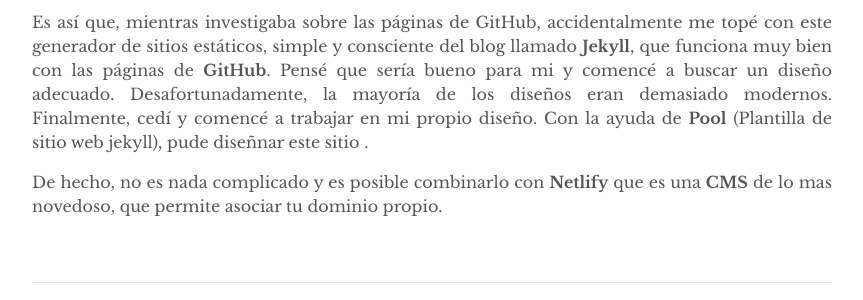
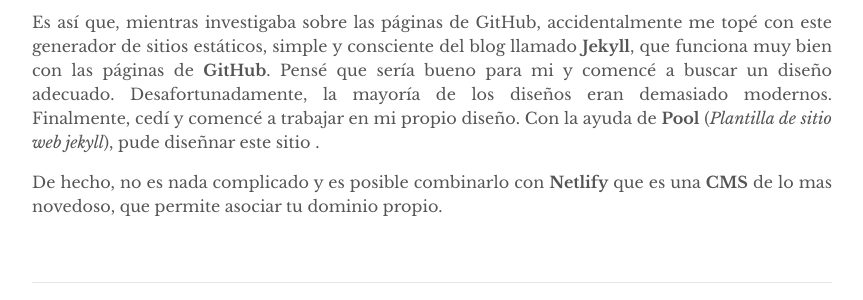
Before and after one commit to daeshu/tl, a Jekyll site: the page built from _posts/2019-09-21-probando-la-plataforma-jekyll.md, in a window 1280 px wide. Shown: the part 493-793 px from the top of the page, without its empty margins (208-1071 px from the left). Built offline with Jekyll 4.4.1, drawn with Linux system fonts in a browser that asks for light colours.

```diff
--- a/_posts/2019-09-21-probando-la-plataforma-jekyll.md
+++ b/_posts/2019-09-21-probando-la-plataforma-jekyll.md
@@ -6,6 +6,6 @@ author: "Daniel"
 
 Esta es una entrada de prueba, puesto que he decidido usar **Jekyll** para escribir algunas cosas que suceden a mi alrededor, de hecho anteriormente he usado plataformas como **Tumblr** y ante la incertidumbre de saber qué es lo que sucerá ahora que **Automatic** ha arquirido la compañía, estoy probando otras alternativas para migrar.
 
-Es así que, mientras investigaba sobre las páginas de GitHub, accidentalmente me topé con este generador de sitios estáticos, simple y consciente del blog llamado **Jekyll**, que funciona muy bien con las páginas de **GitHub**. Pensé que sería bueno para mi y comencé a buscar un diseño adecuado. Desafortunadamente, la mayoría de los diseños eran demasiado modernos. Finalmente, cedí y comencé a trabajar en mi propio diseño. Con la ayuda de **Pool** (Plantilla de sitio web jekyll), pude diseñnar este sitio .
+Es así que, mientras investigaba sobre las páginas de GitHub, accidentalmente me topé con este generador de sitios estáticos, simple y consciente del blog llamado **Jekyll**, que funciona muy bien con las páginas de **GitHub**. Pensé que sería bueno para mi y comencé a buscar un diseño adecuado. Desafortunadamente, la mayoría de los diseños eran demasiado modernos. Finalmente, cedí y comencé a trabajar en mi propio diseño. Con la ayuda de **Pool** (_Plantilla de sitio web jekyll_), pude diseñnar este sitio .
 
 De hecho, no es nada complicado y es posible combinarlo con **Netlify** que es una **CMS** de lo mas novedoso, que permite asociar tu dominio propio.
```
